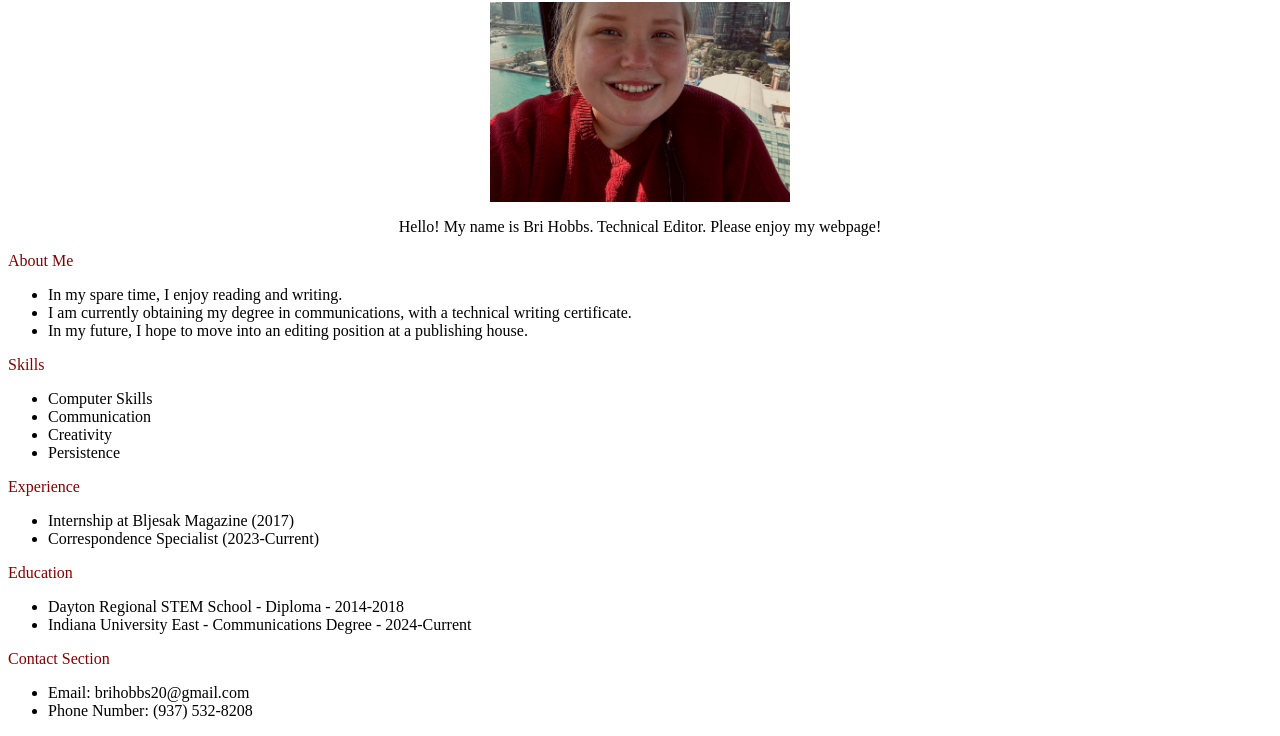
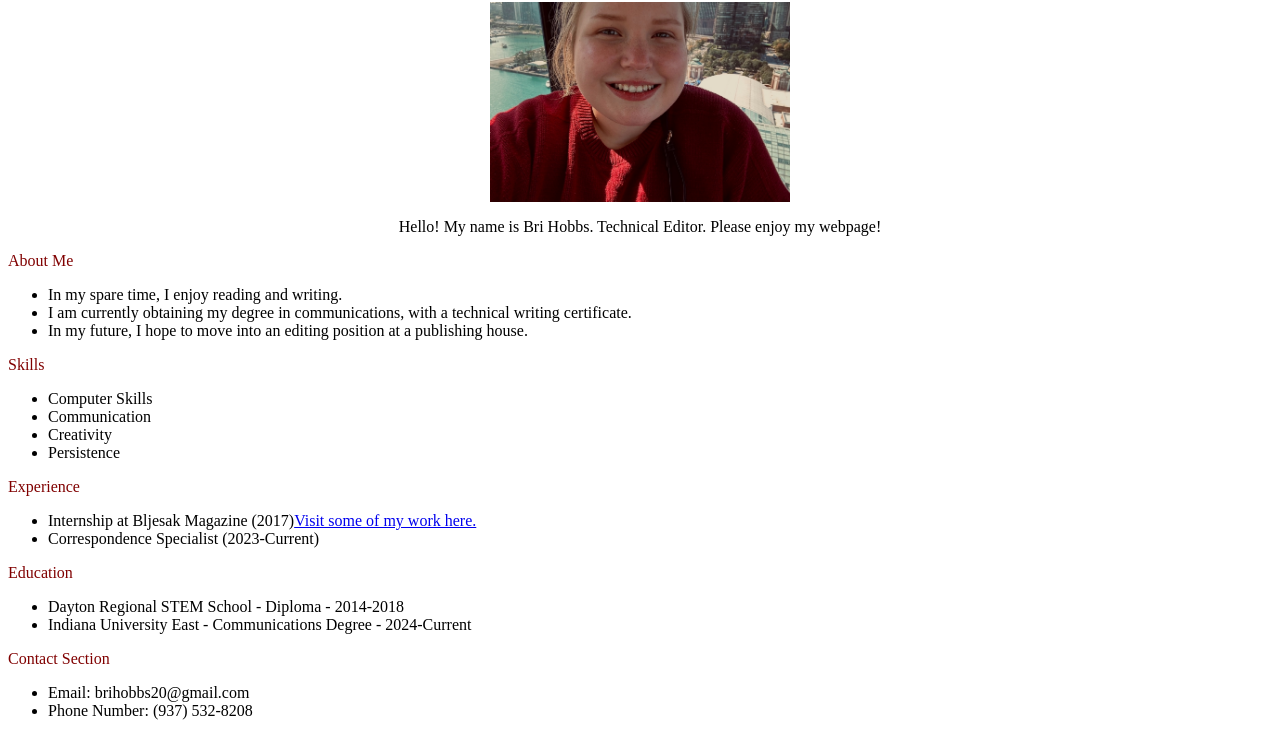
Before and after one commit to brihobbs/ResumeWebsite, a plain HTML site: page index.html in a window 1280 px wide. Shown: the part 323-1059 px from the top of the page. Drawn offline with Linux system fonts and the light colour scheme.

Commit message:
Update index.html

```diff
--- a/index.html
+++ b/index.html
@@ -83,7 +83,7 @@ img {
 
     <ul>
 
-        <li>Internship at Bljesak Magazine (2017) </li>
+        <li>Internship at Bljesak Magazine (2017)<a href="https://bljesak.info/lifestyle/flash/gosca-iz-daytona-nije-mostar-samo-rat/201824">Visit some of my work here.</a> </li>
 
         <li>Correspondence Specialist (2023-Current)</li>
 
```
